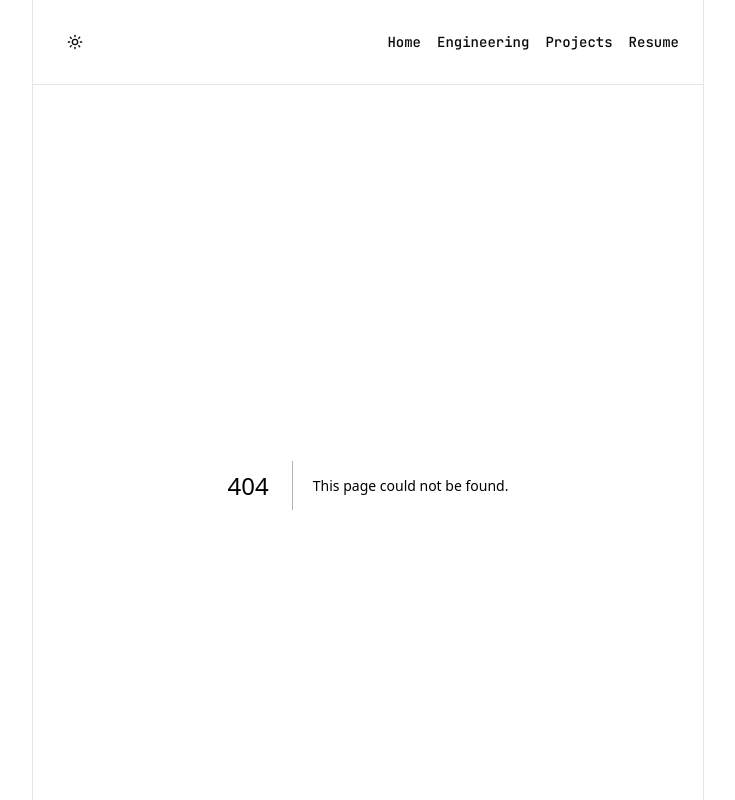
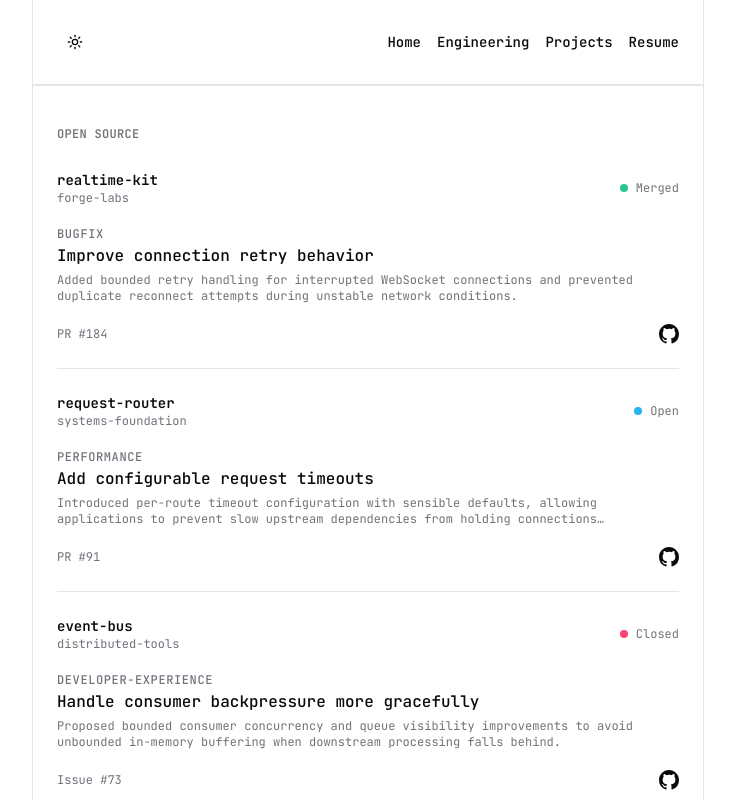
Before and after one commit to Devraj-singh-tomar/devraj-portfolio, a Next.js app: page /contributions in a window 1280 px wide. Before the commit this address had no page. Shown: the top 800 px of the page, without its empty margins (272-1007 px from the left). Built offline with nearby package versions, Linux system fonts and the light colour scheme.

Commit message:
feat: add open source contributions section with contribution list and items

```diff
--- /dev/null
+++ b/src/app/contributions/page.tsx
@@ -0,0 +1,17 @@
+import OpenSourceContributionList from "@/components/contributions/open-source-contribution-list";
+
+export default function ContributionPage() {
+  return (
+    <main className="-mx-6 border-t border-border px-6 py-10">
+      <div className="flex items-baseline justify-between">
+        <h2 className="text-xs font-semibold uppercase tracking-wide text-muted-foreground">
+          Open Source
+        </h2>
+      </div>
+
+      <div className="mt-1">
+        <OpenSourceContributionList />
+      </div>
+    </main>
+  );
+}
--- a/src/app/projects/page.tsx
+++ b/src/app/projects/page.tsx
@@ -2,7 +2,7 @@ import ProjectList from "@/components/sections/project/project-list";
 
 export default function ProjectsPage() {
   return (
-    <section className="-mx-6 border-t border-border px-6 py-10">
+    <main className="-mx-6 border-t border-border px-6 py-10">
       <div className="flex items-baseline justify-between">
         <h2 className="text-xs font-semibold uppercase tracking-wide text-muted-foreground">
           Projects
@@ -12,6 +12,6 @@ export default function ProjectsPage() {
       <div className="mt-1">
         <ProjectList />
       </div>
-    </section>
+    </main>
   );
 }
--- a/src/components/sections/experience/open-source-experience.tsx
+++ b/src/components/contributions/contribution-item.tsx
@@ -1,27 +1,15 @@
-import { Icons } from "@/components/ui/icons";
-import { openSourceContributions } from "@/data/open-source";
 import { cn } from "@/lib/utils";
 import { OpenSourceContribution } from "@/types/experience";
 import Link from "next/link";
-
-export default function OpenSourceExperience() {
-  return (
-    <div>
-      {openSourceContributions.map((contribution) => (
-        <OpenSourceExperienceItem
-          key={contribution.id}
-          contribution={contribution}
-        />
-      ))}
-    </div>
-  );
-}
+import { Icons } from "../ui/icons";
 
 type OpenSourceExperienceType = {
   contribution: OpenSourceContribution;
 };
 
-function OpenSourceExperienceItem({ contribution }: OpenSourceExperienceType) {
+export default function OpenSourceExperienceItem({
+  contribution,
+}: OpenSourceExperienceType) {
   const referenceLabel =
     contribution.reference.type === "pull-request" ? "PR" : "Issue";
 
--- /dev/null
+++ b/src/components/contributions/open-source-contribution-list.tsx
@@ -0,0 +1,27 @@
+import OpenSourceExperienceItem from "@/components/contributions/contribution-item";
+import { openSourceContributions } from "@/data/open-source";
+
+interface OpenSourceContributionListProps {
+  featuredOnly?: boolean;
+}
+
+export default function OpenSourceContributionList({
+  featuredOnly = false,
+}: OpenSourceContributionListProps) {
+  const visibleContributions = featuredOnly
+    ? openSourceContributions
+        .filter((contribution) => contribution.featured)
+        .slice(0, 4)
+    : openSourceContributions;
+
+  return (
+    <>
+      {visibleContributions.map((contribution) => (
+        <OpenSourceExperienceItem
+          key={contribution.id}
+          contribution={contribution}
+        />
+      ))}
+    </>
+  );
+}
--- a/src/components/sections/experience/experience.tsx
+++ b/src/components/sections/experience/experience.tsx
@@ -1,6 +1,6 @@
 import { Tabs, TabsContent, TabsList, TabsTrigger } from "@/components/ui/tabs";
 import { experience } from "@/data/experience";
-import OpenSourceExperience from "./open-source-experience";
+import OpenSourceContributionList from "../../contributions/open-source-contribution-list";
 import ProfessionalExperience from "./professional-experience";
 
 export default function Experience() {
@@ -24,7 +24,7 @@ export default function Experience() {
         </TabsContent>
 
         <TabsContent value="open-source" className="mt-1 w-full">
-          <OpenSourceExperience />
+          <OpenSourceContributionList featuredOnly />
         </TabsContent>
       </Tabs>
     </section>
--- a/src/components/sections/footer/footer.tsx
+++ b/src/components/sections/footer/footer.tsx
@@ -11,7 +11,7 @@ export default function Footer() {
         <ThemeToggle />
       </div>
 
-      <div className="overflow-hidden text-center py-3">
+      <div className="overflow-hidden text-center pt-6">
         <h2 className="select-none text-[3.5rem] font-bold tracking-wide text-muted-foreground mask-b-to-85%  sm:text-8xl md:text-9xl lg:text-[10rem]">
           DEVRAJ
         </h2>
--- a/src/data/open-source.ts
+++ b/src/data/open-source.ts
@@ -3,88 +3,73 @@ import { OpenSourceContribution } from "@/types/experience";
 export const openSourceContributions: OpenSourceContribution[] = [
   {
     id: "realtime-kit-connection-retry",
-
     repository: {
       name: "realtime-kit",
       owner: "forge-labs",
       url: "https://github.com/forge-labs/realtime-kit",
     },
-
     contribution: {
       title: "Improve connection retry behavior",
       description:
         "Added bounded retry handling for interrupted WebSocket connections and prevented duplicate reconnect attempts during unstable network conditions.",
       type: "bugfix",
     },
-
     status: "merged",
-
     reference: {
       type: "pull-request",
       number: 184,
       url: "https://github.com/forge-labs/realtime-kit/pull/184",
     },
-
     technologies: ["TypeScript", "WebSocket", "Node.js"],
-
     date: "2026-07-28",
+    featured: true,
   },
 
   {
     id: "request-router-timeout-config",
-
     repository: {
       name: "request-router",
       owner: "systems-foundation",
       url: "https://github.com/systems-foundation/request-router",
     },
-
     contribution: {
       title: "Add configurable request timeouts",
       description:
         "Introduced per-route timeout configuration with sensible defaults, allowing applications to prevent slow upstream dependencies from holding connections indefinitely.",
       type: "performance",
     },
-
     status: "open",
-
     reference: {
       type: "pull-request",
       number: 91,
       url: "https://github.com/systems-foundation/request-router/pull/91",
     },
-
     technologies: ["TypeScript", "Node.js", "HTTP"],
-
     date: "2026-05-22",
+    featured: true,
   },
 
   {
     id: "event-bus-consumer-backpressure",
-
     repository: {
       name: "event-bus",
       owner: "distributed-tools",
       url: "https://github.com/distributed-tools/event-bus",
     },
-
     contribution: {
       title: "Handle consumer backpressure more gracefully",
       description:
         "Proposed bounded consumer concurrency and queue visibility improvements to avoid unbounded in-memory buffering when downstream processing falls behind.",
       type: "developer-experience",
     },
-
     status: "closed",
-
     reference: {
       type: "issue",
       number: 73,
       url: "https://github.com/distributed-tools/event-bus/issues/73",
     },
-
     technologies: ["TypeScript", "Node.js", "Queues"],
-
     date: "2026-03-17",
+    featured: false,
   },
 ];
--- a/src/types/experience.ts
+++ b/src/types/experience.ts
@@ -79,4 +79,6 @@ export interface OpenSourceContribution {
   technologies: string[];
 
   date: string;
+
+  featured: boolean;
 }
```
